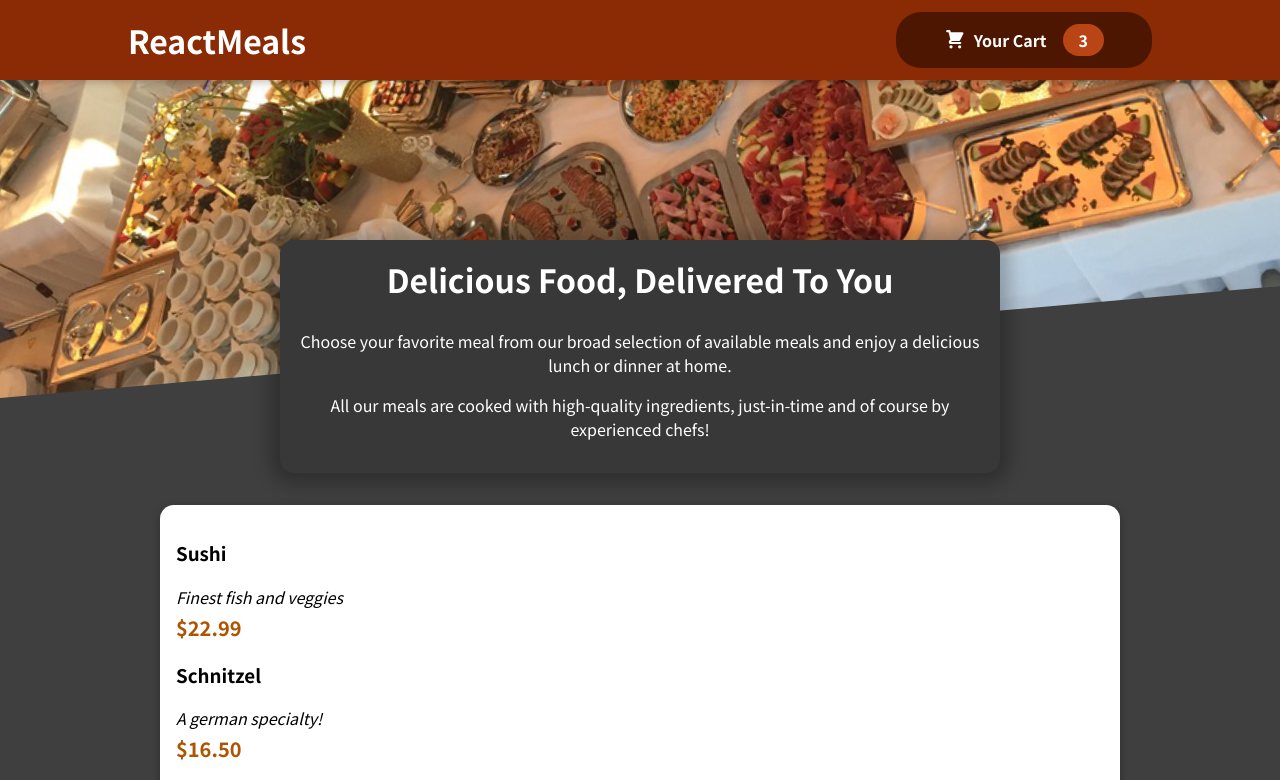
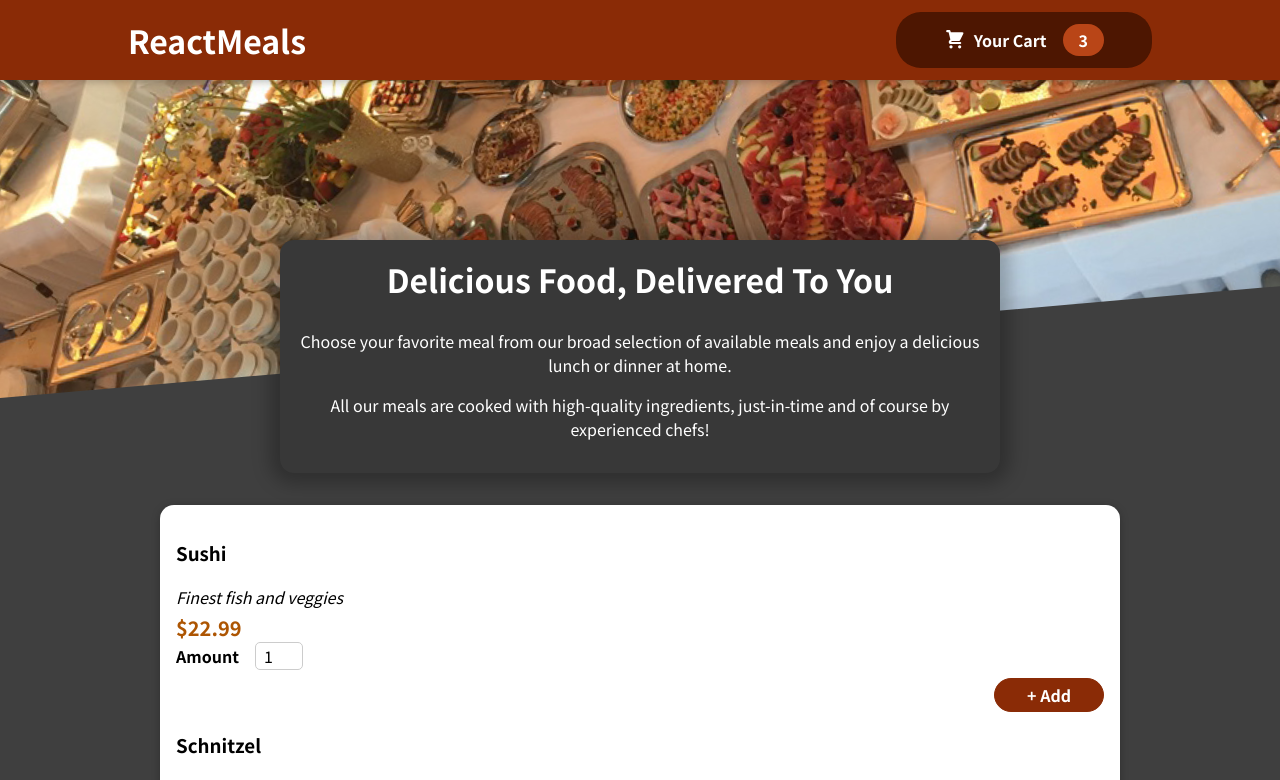
Before and after one commit to unimarta/React-food-order-app, a React (Create React App) app: page / in a window 1280 px wide. Shown: the top 780 px of the page. Built offline with nearby package versions, Linux system fonts and the light colour scheme.

Commit message:
Added form

```diff
--- a/src/components/Meals/MealItem/MealItem.js
+++ b/src/components/Meals/MealItem/MealItem.js
@@ -1,3 +1,4 @@
+import MealItemForm from "./MealItemForm";
 import classes from "./MealItem.module.css";
 
 const MealItem = (props) => {
@@ -9,7 +10,9 @@
         <div className={classes.description}>{props.description}</div>
         <div className={classes.price}>{price}</div>
       </div>
-      <div></div>
+      <div>
+        <MealItemForm />
+      </div>
     </li>
   );
 };
--- a/src/components/Meals/MealItem/MealItemForm.js
+++ b/src/components/Meals/MealItem/MealItemForm.js
@@ -0,0 +1,23 @@
+import Input from "../../UI/Input";
+import classes from "./MealItemForm.module.css";
+
+const MealItemForm = (props) => {
+  return (
+    <form className={classes.form}>
+      <Input
+        label="Amount"
+        input={{
+          id: "amount",
+          type: "number",
+          min: "1",
+          max: "5",
+          step: "1",
+          defaultValue: "1",
+        }}
+      />
+      <button> + Add</button>
+    </form>
+  );
+};
+
+export default MealItemForm;
--- /dev/null
+++ b/src/components/Meals/MealItem/MealItemForm.module.css
@@ -0,0 +1,20 @@
+.form {
+  text-align: right;
+}
+
+.form button {
+  font: inherit;
+  cursor: pointer;
+  background-color: #8a2b06;
+  border: 1px solid #8a2b06;
+  color: white;
+  padding: 0.25rem 2rem;
+  border-radius: 20px;
+  font-weight: bold;
+}
+
+.form button:hover,
+.form button:active {
+  background-color: #641e03;
+  border-color: #641e03;
+}
--- /dev/null
+++ b/src/components/UI/Input.js
@@ -0,0 +1,12 @@
+import classes from "./Input.module.css";
+
+const Input = (props) => {
+  return (
+    <div className={classes.input}>
+      <label htmlFor={props.input.id}>{props.label}</label>
+      <input {...props.input} />
+    </div>
+  );
+};
+
+export default Input;
--- /dev/null
+++ b/src/components/UI/Input.module.css
@@ -0,0 +1,18 @@
+.input {
+  display: flex;
+  align-items: center;
+  margin-bottom: 0.5rem;
+}
+
+.input label {
+  font-weight: bold;
+  margin-right: 1rem;
+}
+
+.input input {
+  width: 3rem;
+  border-radius: 5px;
+  border: 1px solid #ccc;
+  font: inherit;
+  padding-left: 0.5rem;
+}
```
Also changed, not shown: 1 other file (tests, documents, lock files or other folders).
